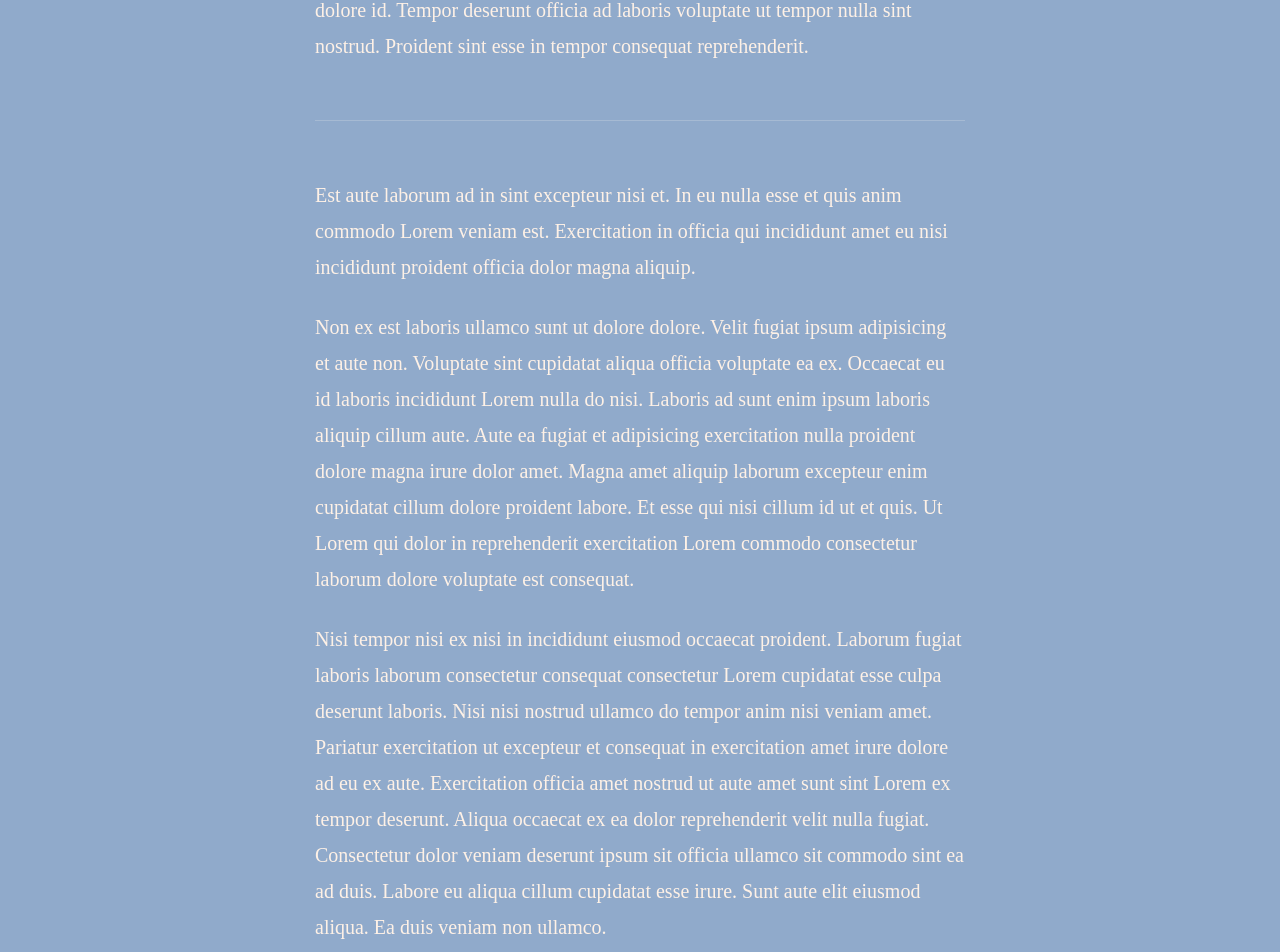
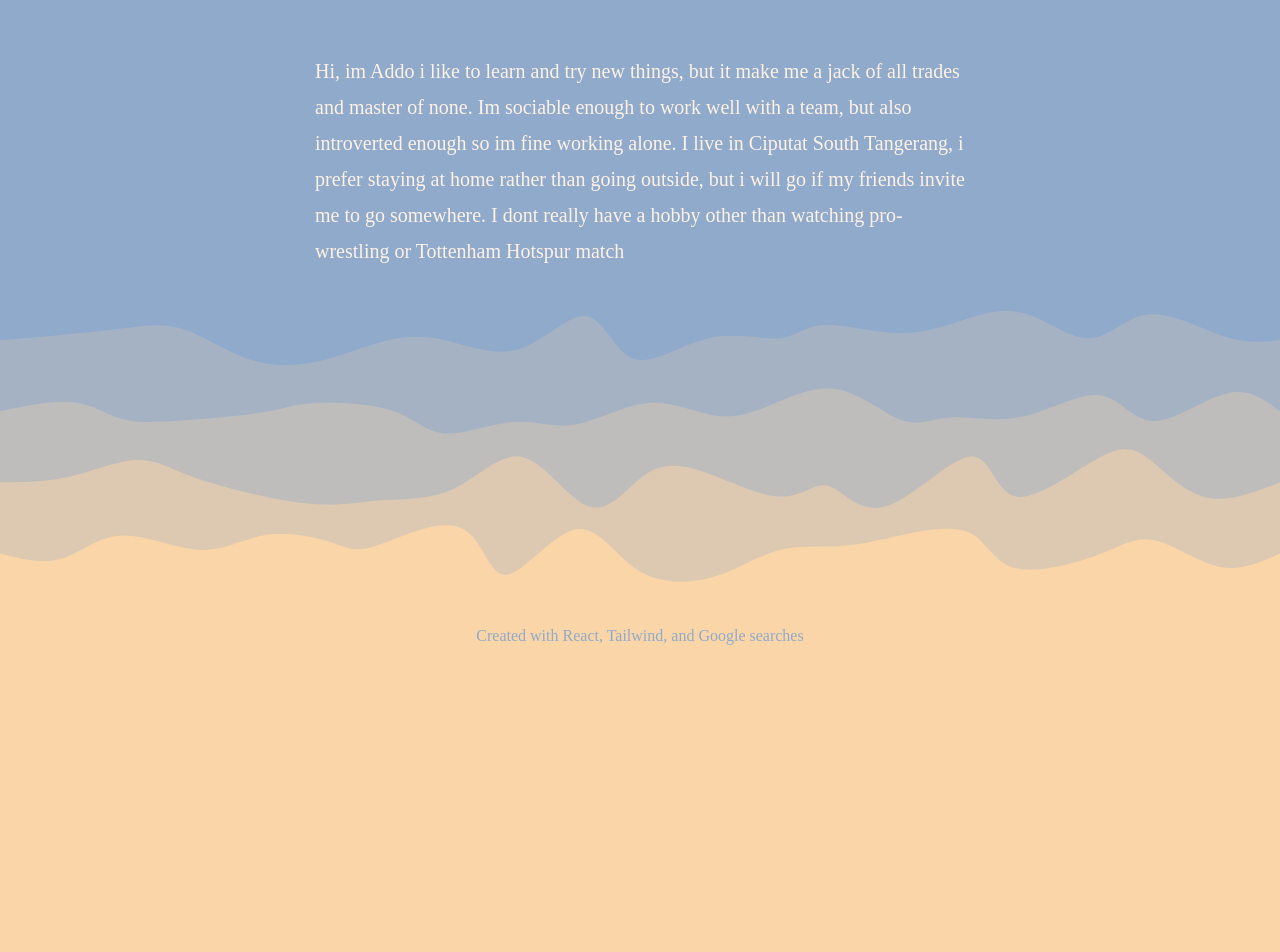
Before and after one commit to JovitoAddo/prtfl, a React (Create React App) app: page /about in a window 1280 px wide. Shown: the part 560-1512 px from the top of the page. After the commit the page ends 1208 px from the top, so only its background shows below. Built offline with nearby package versions, Linux system fonts and the light colour scheme.

Commit message:
fix canva link

```diff
--- a/src/Pages/About.js
+++ b/src/Pages/About.js
@@ -25,49 +25,18 @@ function About() {
           class="transition-all duration-300 ease-in-out delay-150 path-0"
         ></path>
       </svg>
-      <div
-        className="min-w-full pt-4 bg-cust4"
-
-      >
+      <div className="min-w-full pt-4 bg-cust4">
         <div className="prose prose-xl mx-auto text-cust1">
+          <h1 className="text-cust2">About Me ?</h1>
+          <hr />
           <p>
-            Culpa do eu enim elit. Dolor cillum ipsum laboris incididunt.
-            Eiusmod reprehenderit exercitation sint est nisi culpa mollit
-            eiusmod proident. Occaecat pariatur irure ipsum do culpa labore
-            Lorem ullamco do laborum enim duis dolore id. Tempor deserunt
-            officia ad laboris voluptate ut tempor nulla sint nostrud. Proident
-            sint esse in tempor consequat reprehenderit.
-          </p>
-          <hr/>
-          <p>
-            Est aute laborum ad in sint excepteur nisi et. In eu nulla esse et
-            quis anim commodo Lorem veniam est. Exercitation in officia qui
-            incididunt amet eu nisi incididunt proident officia dolor magna
-            aliquip.
-          </p>
-          <p>
-            Non ex est laboris ullamco sunt ut dolore dolore. Velit fugiat ipsum
-            adipisicing et aute non. Voluptate sint cupidatat aliqua officia
-            voluptate ea ex. Occaecat eu id laboris incididunt Lorem nulla do
-            nisi. Laboris ad sunt enim ipsum laboris aliquip cillum aute. Aute
-            ea fugiat et adipisicing exercitation nulla proident dolore magna
-            irure dolor amet. Magna amet aliquip laborum excepteur enim
-            cupidatat cillum dolore proident labore. Et esse qui nisi cillum id
-            ut et quis. Ut Lorem qui dolor in reprehenderit exercitation Lorem
-            commodo consectetur laborum dolore voluptate est consequat.
-          </p>
-          <p>
-            Nisi tempor nisi ex nisi in incididunt eiusmod occaecat proident.
-            Laborum fugiat laboris laborum consectetur consequat consectetur
-            Lorem cupidatat esse culpa deserunt laboris. Nisi nisi nostrud
-            ullamco do tempor anim nisi veniam amet. Pariatur exercitation ut
-            excepteur et consequat in exercitation amet irure dolore ad eu ex
-            aute. Exercitation officia amet nostrud ut aute amet sunt sint Lorem
-            ex tempor deserunt. Aliqua occaecat ex ea dolor reprehenderit velit
-            nulla fugiat. Consectetur dolor veniam deserunt ipsum sit officia
-            ullamco sit commodo sint ea ad duis. Labore eu aliqua cillum
-            cupidatat esse irure. Sunt aute elit eiusmod aliqua. Ea duis veniam
-            non ullamco.
+            Hi, im Addo i like to learn and try new things, but it make me a
+            jack of all trades and master of none. Im sociable enough to work
+            well with a team, but also introverted enough so im fine working
+            alone. I live in Ciputat South Tangerang, i prefer staying at home
+            rather than going outside, but i will go if my friends invite me to
+            go somewhere. I dont really have a hobby other than watching
+            pro-wrestling or Tottenham Hotspur match
           </p>
         </div>
       </div>
--- a/src/Pages/Comments.js
+++ b/src/Pages/Comments.js
@@ -24,7 +24,7 @@ function Comments() {
           class="transition-all duration-300 ease-in-out delay-150 path-0"
         ></path>
       </svg>
-      <div className='bg-cust4 text-5xl text-center'>UNDER CONSTRUCTION</div>
+      <div className='bg-cust4 text-3xl text-center text-cust1'>UNDER CONSTRUCTION</div>
     </motion.div>
   );
 }
--- a/src/Pages/Contacts.js
+++ b/src/Pages/Contacts.js
@@ -116,7 +116,7 @@ function Contacts() {
             className="w-3/5 mt-2 py-2 pl-5 rounded-r-lg bg-cust2"
             style={{ fontSize: "4vw" }}
           >
-            <a className=' hover:text-cust3' href='https://www.canva.com/design/DAFByh4U92A/pIGaHwLe1xnB665YiCKmkw/view?utm_content=DAFByh4U92A&utm_campaign=designshare&utm_medium=link2&utm_source=sharebutton' target='_blank'> Canva Link</a>
+            <a className=' hover:text-cust3' href='https://www.canva.com/design/DAFEaaSleSA/l-QdRSm6sqfqKsK4mJpN7g/view?utm_content=DAFEaaSleSA&utm_campaign=designshare&utm_medium=link2&utm_source=sharebutton' target='_blank'> Canva Link</a>
           </Transition>
         </div>
       </div>
```
